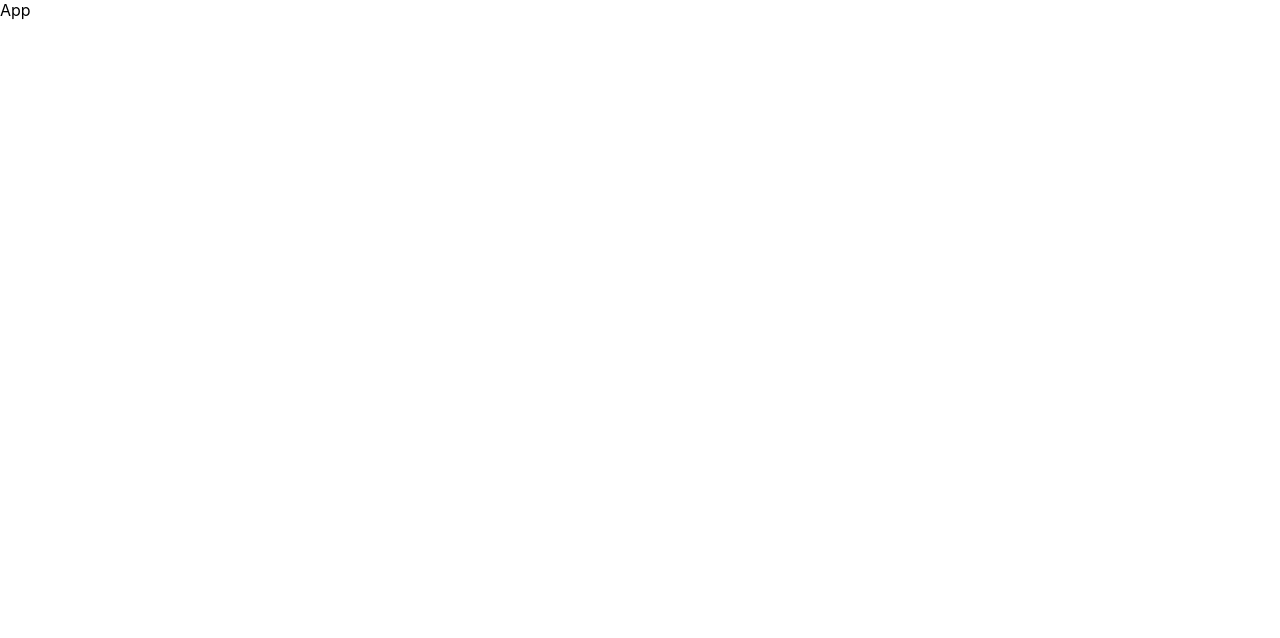
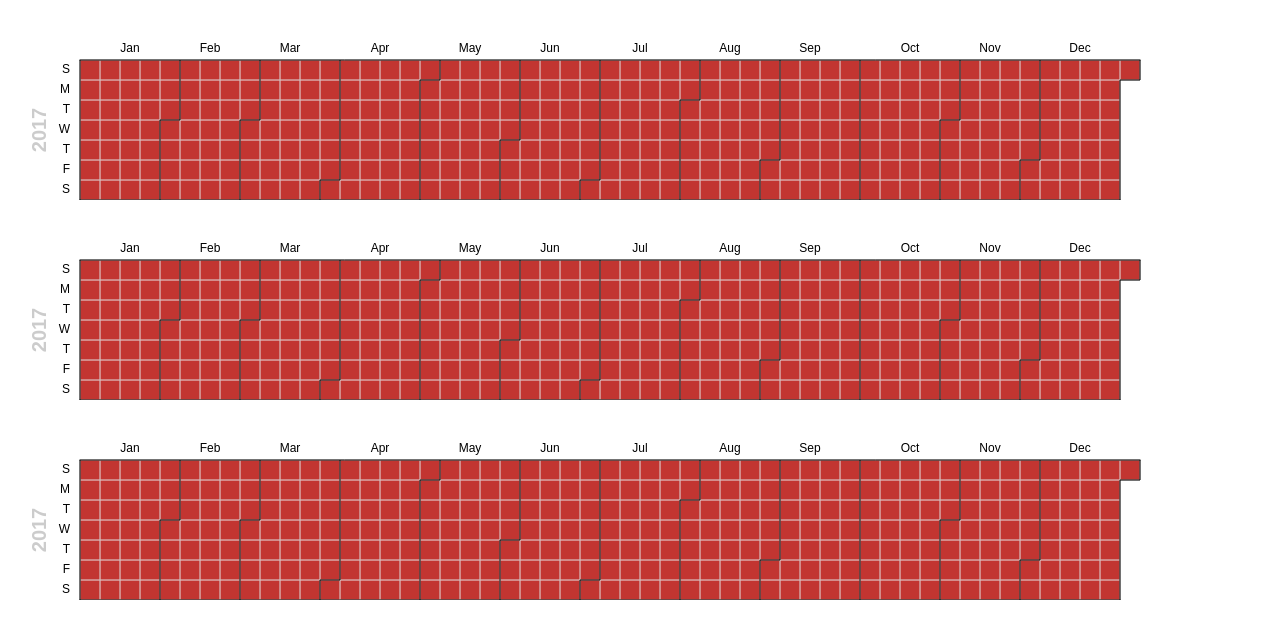
Before and after one commit to makeupsomething/covid-app, a React (Create React App) app: page / in a window 1280 px wide. Shown: the top 638 px of the page. Built offline with nearby package versions, Linux system fonts and the light colour scheme.

Commit message:
Add calender charts with hardcoded data

```diff
--- a/src/App.js
+++ b/src/App.js
@@ -1,6 +1,7 @@
 import React from 'react';
+import Dashboard from './components/Dashboard'
 
 const App = () => {
-  return <>App</>
+  return <Dashboard />
 }
 export default App;
--- /dev/null
+++ b/src/components/CalenderChart/CalenderChart.js
@@ -0,0 +1,53 @@
+import React, { useLayoutEffect } from 'react';
+import styled from 'styled-components'
+import echarts from 'echarts/lib/echarts';
+import 'echarts/lib/chart/heatmap';
+import 'echarts/lib/component/calendar';
+
+const ChartContainer = styled.div`
+    width: 100%;
+    height: 200px;
+`
+
+const CalenderChart = (props) => {
+    const {refId} = props;
+    useLayoutEffect(() => {
+        const getVirtulData = (year) => {
+            year = year || '2017';
+            var date = +echarts.number.parseDate(year + '-01-01');
+            var end = +echarts.number.parseDate(year + '-12-31');
+            var dayTime = 3600 * 24 * 1000;
+            var data = [];
+            for (var time = date; time <= end; time += dayTime) {
+                data.push([
+                    echarts.format.formatTime('yyyy-MM-dd', time),
+                    Math.floor(Math.random() * 10000)
+                ]);
+            }
+            return data;
+        }
+
+        const myChart = echarts.init(document.getElementById(refId));
+
+        const option = {
+            visualMap: {
+                show: false,
+                min: 0,
+                max: 10000
+            },
+            calendar: {
+                range: '2017'
+            },
+            series: {
+                type: 'heatmap',
+                coordinateSystem: 'calendar',
+                data: getVirtulData(2017)
+            }
+        };
+        myChart.setOption(option);
+    }, [refId]);
+
+    return <ChartContainer id={refId} />
+}
+
+export default CalenderChart;
--- /dev/null
+++ b/src/components/CalenderChart/index.js
@@ -0,0 +1 @@
+export {default} from './CalenderChart'
--- /dev/null
+++ b/src/components/Dashboard/Dashboard.js
@@ -0,0 +1,14 @@
+import React from 'react'
+import CalenderChart from '../CalenderChart'
+
+const Dashboard = () => {
+    return (
+        <>
+            <CalenderChart refId='chart-1'/>
+            <CalenderChart refId='chart-2'/>
+            <CalenderChart refId='chart-3'/>
+        </>
+    )
+}
+
+export default Dashboard
--- /dev/null
+++ b/src/components/Dashboard/index.js
@@ -0,0 +1 @@
+export {default } from './Dashboard'
```
